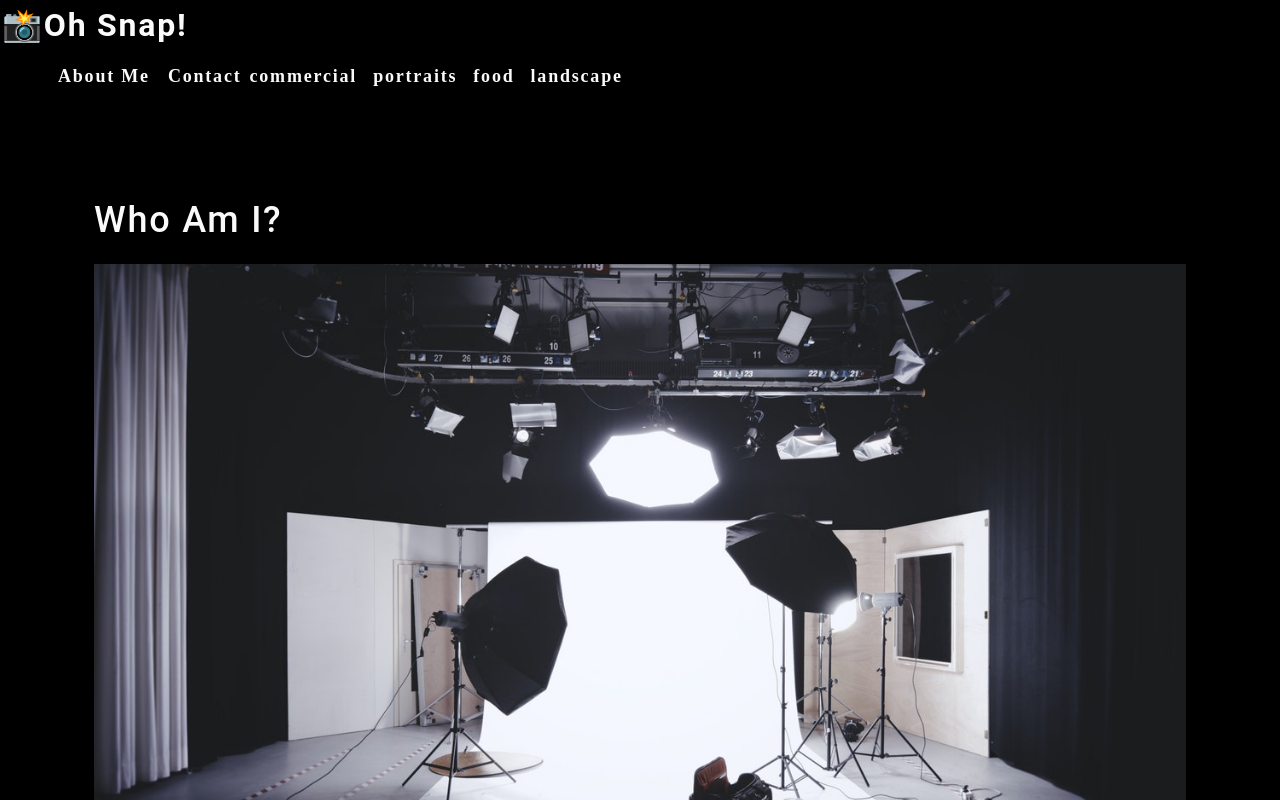
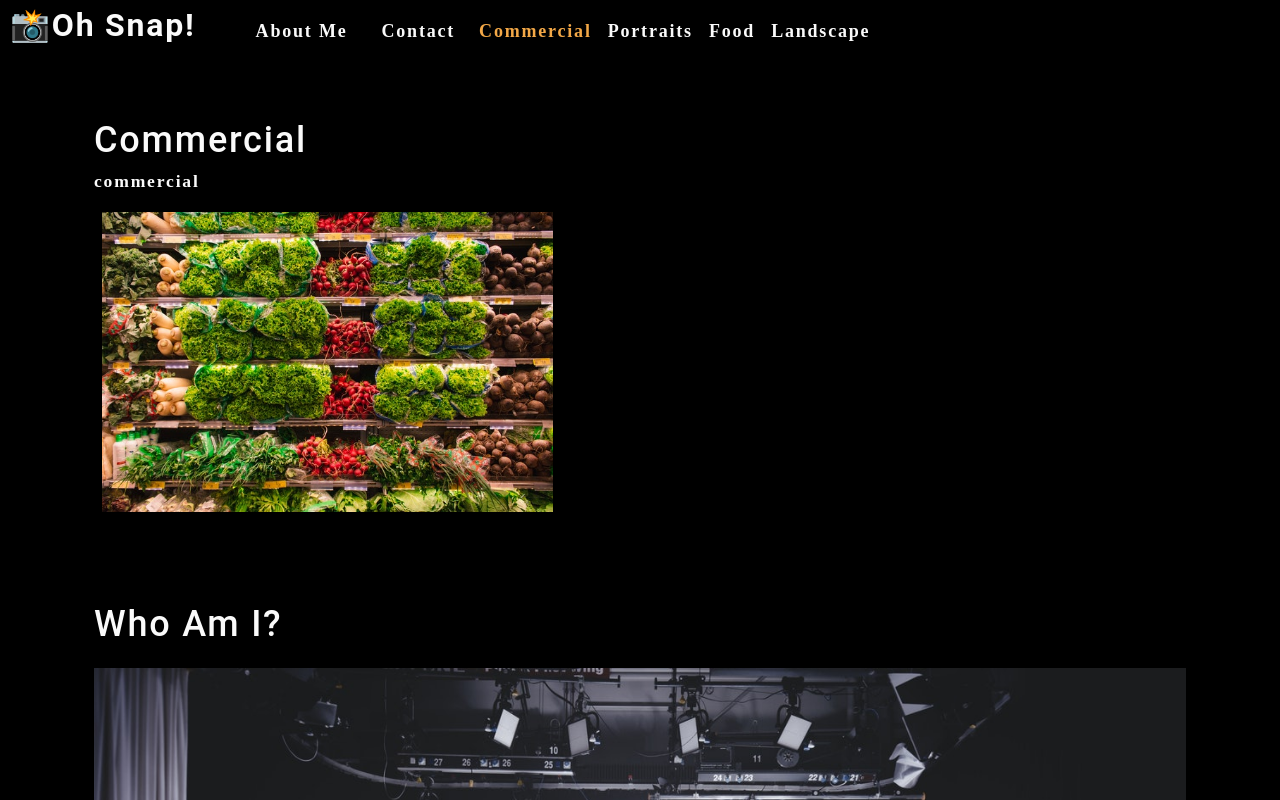
Before and after one commit to Kevin-Hernandez-Garza/photo-port, a React (Create React App) app: page / in a window 1280 px wide. Shown: the top 800 px of the page. Built offline with nearby package versions, Linux system fonts and the light colour scheme.

Commit message:
implement hooks

```diff
--- a/src/App.js
+++ b/src/App.js
@@ -1,16 +1,36 @@
 // importing React to the component file
-import React from 'react';
+import React, { useState } from 'react';
 import Nav from './components/Nav';
 // importing the About component
 import About from './components/About';
+import Gallery from './components/Gallery';
 
 
 function App() {
+  const [categories] = useState([
+    {
+      name: 'commercial',
+      description: 'Photos of grocery stores, food trucks, and other commercial projects',
+    },
+    { name: 'portraits', description: 'Portraits of people in my life' },
+    { name: 'food', description: 'Delicious delicacies' },
+    { name: 'landscape', description: 'Fields, farmhouses, waterfalls, and the beauty of nature' },
+  ]);
+
+  const [currentCategory, setCurrentCategory] = useState(categories[0]);
+
   return (
     <div>
-        <Nav></Nav>
+        <Nav
+          categories={categories}
+          setCurrentCategory={setCurrentCategory}
+          currentCategory={currentCategory}>
+        </Nav>
         <main>
-          <About></About>
+          <div>
+            <Gallery></Gallery>
+            <About></About>
+          </div>
         </main>
     </div>
   );
--- /dev/null
+++ b/src/components/Gallery/index.js
@@ -0,0 +1,23 @@
+import React from 'react';
+import { capitalizeFirstLetter } from '../../utils/helpers';
+import photo from '../../assets/small/commercial/0.jpg';
+
+function Gallery(props) {
+    const currentCategory = {
+        name: 'commercial',
+        description: 'Photos of grocery stores, food trucks, and other commercial projects',
+    };
+
+    return (
+        <section>
+            <h1>{capitalizeFirstLetter(currentCategory.name)}</h1>
+            <p>{currentCategory.name}</p>
+
+            <div className='flex-row'>
+                <img src={photo} alt='commercial example' className='img-thumbnail mx-1' />
+            </div>
+        </section>
+    );
+}
+
+export default Gallery;
--- a/src/components/Nav/index.js
+++ b/src/components/Nav/index.js
@@ -1,31 +1,53 @@
-import React from 'react';
+import React, { useEffect } from 'react';
+import { capitalizeFirstLetter } from '../../utils/helpers';
 
 
 // nav component
-function Nav() {
-    const categories = [
-        {
-            name: 'commercial',
-            description:
-                'Photos of grocery stores, food trucks, and other commercial projects',
-        },
-        { name: 'portraits', description: 'Portraits of people in my life'},
-        { name: 'food', description: 'Delicious delicacies'},
-        {
-            name: 'landscape',
-            description: 'Fields, farmhouses, waterfalls, and the beauty of nature',
-        },
-    ];
+function Nav(props) {
+    const {
+        categories = [],
+        setCurrentCategory,
+        currentCategory
+    } = props;
 
-    function categorySelected(name) {
-        console.log(`${name} clicked`)
-    }
+    // useEffect hook
+    useEffect(() => {
+        document.title = capitalizeFirstLetter(currentCategory.name);
+    }, [currentCategory]);
+
+    // // initializing the category state
+    // const [currentCategory, setCurrentCategory] = useState(categories[0]);
+    // // useState hook
+    // const [categories] = useState([
+    //     {
+    //         name: 'commercial',
+    //         description: 'Photos of grocery stores, food trucks, and other commercial projects',
+    //     },
+    //     {
+    //         name: 'portraits',
+    //         description: 'Portraits of people in my life'
+    //     },
+    //     {
+    //         name: 'food',
+    //         description: 'Delicious delicacies'
+    //     },
+    //     {
+    //         name: 'landscape',
+    //         description: 'Fields, farmhouses, waterfalls, and the beauty of nature'
+    //     },
+    // ]);
+
+    // function categorySelected(name) {
+    //     console.log(`${name} clicked`)
+    // }
 
     return (
-        <header>
+        <header className='flex-row px-1'>
             <h2>
                 <a data-testid="link" href="/">
-                    <span role="img" aria-label="camera">📸</span>Oh Snap!
+                    <span role="img" aria-label="camera">
+                    📸</span>
+                    Oh Snap!
                 </a>
             </h2>
 
@@ -36,13 +58,16 @@
                             About Me
                         </a>
                     </li>
-                    <li>
+                    <li className='mx-2'>
                        <span>Contact</span>
                     </li>
                     {categories.map((category) => (
-                        <li className='mx-1' key={category.name}>
-                            <span onClick={() => categorySelected(category.name)} >
-                                {category.name}
+                        // short-circuit expression
+                        <li className={`mx-1 ${
+                            currentCategory.name === category.name && 'navActive'}`
+                        } key={category.name}>
+                            <span onClick={() => { setCurrentCategory(category)}} >
+                                {capitalizeFirstLetter(category.name)}
                             </span>
                         </li>
                     ))}
```
Also changed, not shown: 1 other file (tests, documents, lock files or other folders).
